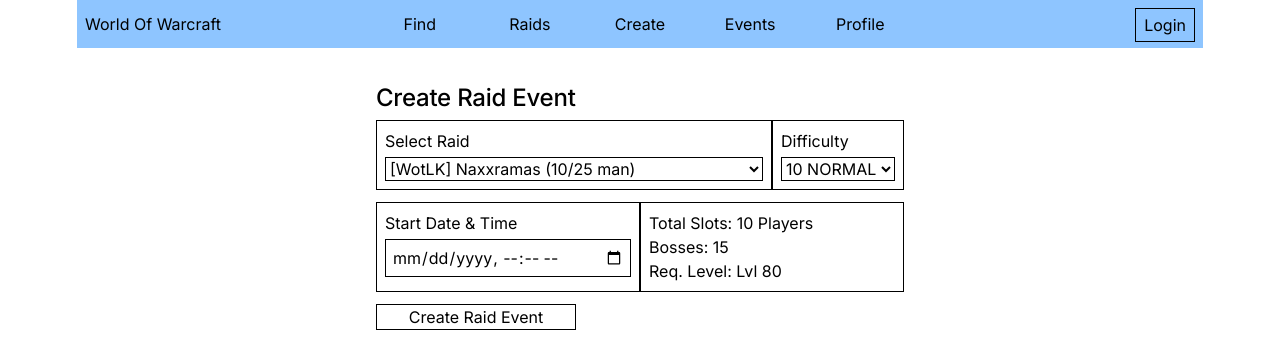
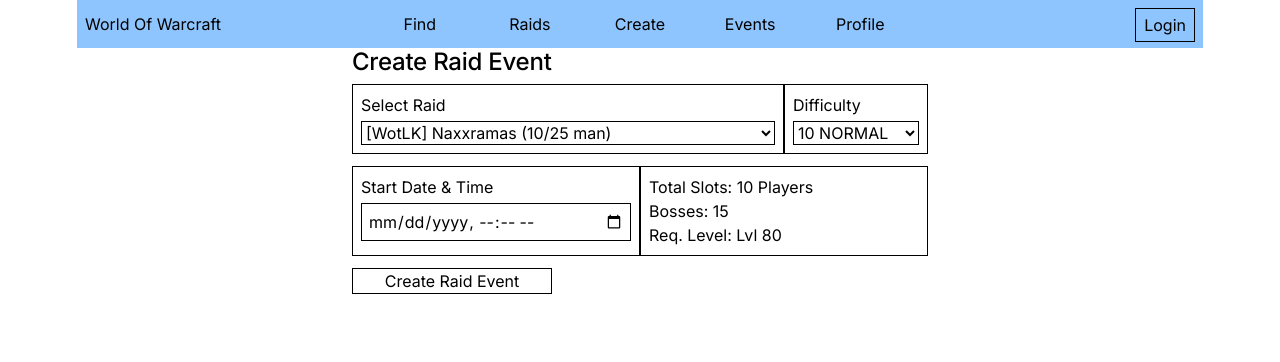
Before and after one commit to bexy65/social, a React (Vite) app in the folder frontend/: page /create in a window 1280 px wide. Shown: the top 362 px of the page. Built offline with nearby package versions, Linux system fonts and the light colour scheme.

Commit message:
feat: #2 make main section to be container like and everywhere to be same witdh

```diff
--- a/frontend/pages/CreateEvent.jsx
+++ b/frontend/pages/CreateEvent.jsx
@@ -4,7 +4,7 @@
 function CreateEvent() {
     const { id } = useParams();
     return (
-        <div className="max-w-xl mx-auto p-6 my-3">
+        <div className="">
             <CreateRaidEventForm id={id}/>
         </div>
     )
--- a/frontend/pages/Events.jsx
+++ b/frontend/pages/Events.jsx
@@ -16,7 +16,7 @@
 
     return (
         <>
-        <div className='p-2 h-full'>
+        <div className=''>
             <div className='flex flex-row my-2'>
                 <p>Total Raids open: {openEvents.length}</p>
             </div>
--- a/frontend/pages/Login.jsx
+++ b/frontend/pages/Login.jsx
@@ -33,7 +33,7 @@
     };
 
     return (
-        <div className="max-w-md mx-auto mt-4 border">
+        <div className="border">
             <div className="flex flex-col gap-4 p-2 justify-between h-full">
                 {message ?? (
                     <p className="border p-2">
--- a/frontend/src/App.jsx
+++ b/frontend/src/App.jsx
@@ -15,7 +15,7 @@
 
             <Header />
 
-            <main className="flex-1 min-h-0 overflow-y-auto">
+            <main className="flex-1 min-h-0 overflow-y-auto max-w-xl mx-auto w-full">
               <Routes>
                 {routes.map(route => {
                   const Page = route.element;
```
